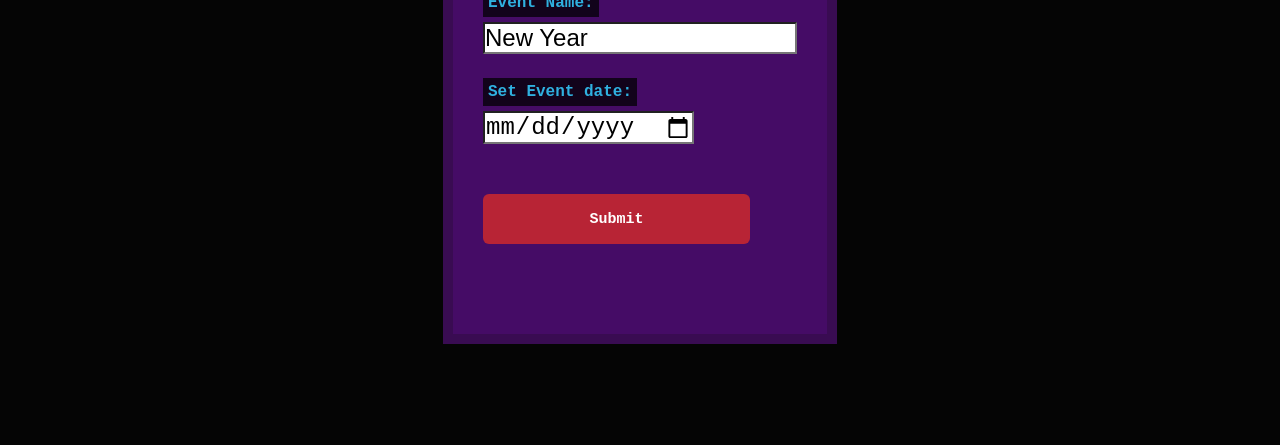
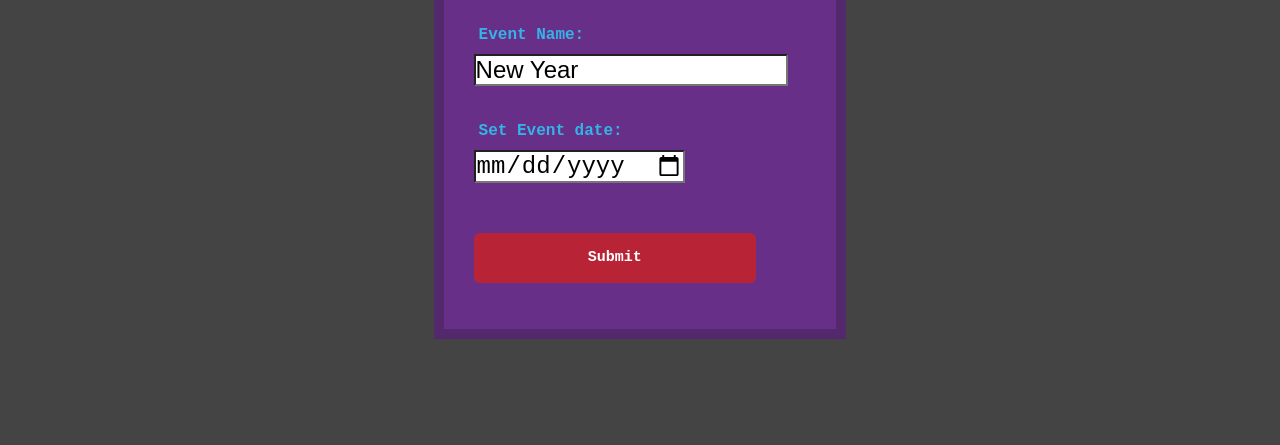
Before and after one commit to RiteshM09/JS-miniProjects, a plain HTML site: page 04-Countdown-Timer/index.html in a window 1280 px wide. Shown: the part 355-800 px from the top of the page. Drawn offline with Linux system fonts and the light colour scheme.

Commit message:
Refactor CSS for body and parent styles

```diff
--- a/04-Countdown-Timer/style.css
+++ b/04-Countdown-Timer/style.css
@@ -2,12 +2,22 @@
     padding: 0;
     margin: 0;
     box-sizing: border-box;
+}
+body {
     background-color: rgba(0, 0, 0, 0.733);
     color: rgb(251, 250, 250);
+    font-family: system-ui, -apple-system, sans-serif;
+    min-height: 100vh;
 }
 
 
 .parent{
+     display: flex;
+    justify-content: center;
+    align-items: center;
+    flex-direction: column;
+
+    padding: 15px;
     height: 100vh;
     display: flex;
     justify-content: center;
```
